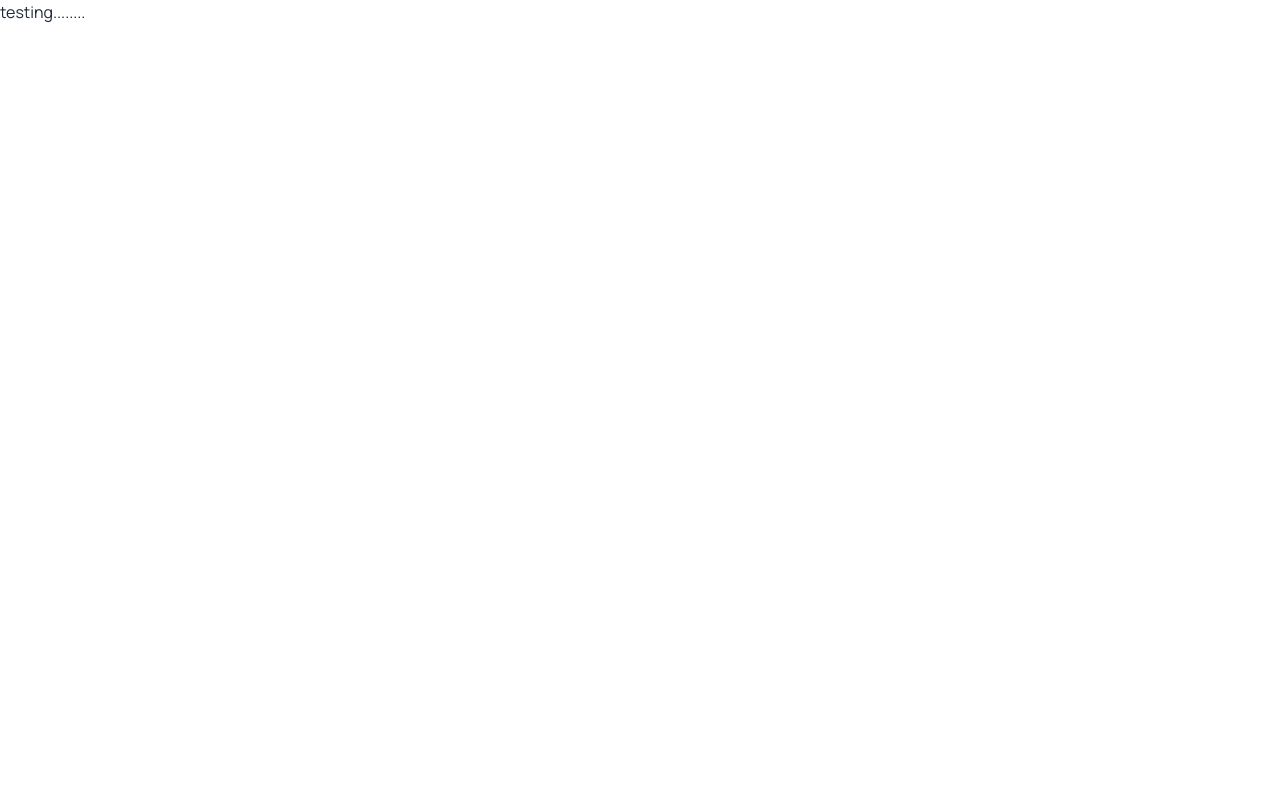
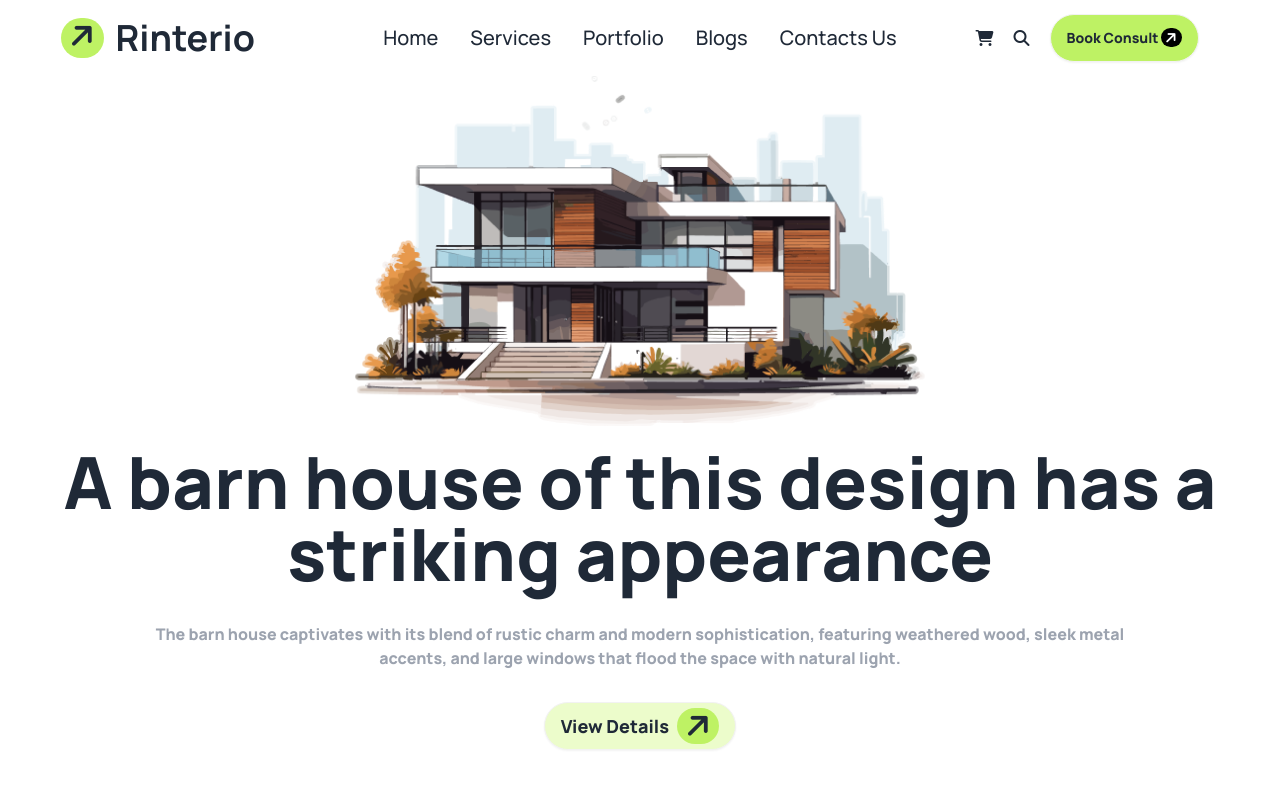
Before and after one commit to hossanshihab/Assignment-3, a plain HTML site: page index.html in a window 1280 px wide. Drawn offline with nearby package versions, Linux system fonts and the light colour scheme.

Commit message:
nav bar and banner section complete

```diff
--- a/index.html
+++ b/index.html
@@ -22,7 +22,78 @@
 </head>
 
 <body class="font-family">
-    <h1>testing........</h1>
+  <header class="w-11/12 mx-auto">
+    <!-- nav-menu-starts-here -->
+    <nav>
+      <div class="navbar bg-base-100">
+        <div class="navbar-start">
+          <div class="flex justify-between gap-3">
+            <span class="bg-lime-300 rounded-full px-2 text-3xl "><i
+                class="fa-solid fa-arrow-right -rotate-45"></i></span>
+            <a href="#" class="text-4xl font-bold">Rinterio</a>
+          </div>
+        </div>
+        <div class="navbar-center hidden lg:flex">
+          <ul class="menu menu-horizontal px-1 text-xl font-[500] ">
+            <li class="hover:text-gray-500 duration-300 ease-in-out"><a>Home</a></li>
+            <li class="hover:text-gray-500 duration-300 ease-in-out"><a>Services</a></li>
+            <li class="hover:text-gray-500 duration-300 ease-in-out"><a>Portfolio</a></li>
+            <li class="hover:text-gray-500 duration-300 ease-in-out"><a>Blogs</a></li>
+            <li class="hover:text-gray-500 duration-300 ease-in-out"><a>Contacts Us</a></li>
+          </ul>
+        </div>
+        <div class="navbar-end flex space-x-5">
+          <div class="flex gap-5 font-semibold">
+            <button><i class="fa-solid fa-cart-shopping"></i></button>
+            <button><i class="fa-solid fa-magnifying-glass"></i></button>
+          </div>
+          <button class="btn bg-lime-300 rounded-[32px] lg:block hidden ">
+            <a class="font-extrabold">Book Consult</a>
+            <span class="bg-black rounded-[32px] px-1 text-1xl "><i
+                class="fa-solid fa-arrow-right -rotate-45 text-white"></i></span>
+          </button>
+          <div class="dropdown">
+            <div tabindex="0" role="button" class="btn btn-ghost lg:hidden">
+              <i class="fa-solid fa-bars"></i>
+            </div>
+            <ul tabindex="0"
+              class="menu menu-sm dropdown-content bg-base-100 rounded-box z-[1] mt-3 w-52 p-2 shadow right-0">
+              <li>
+                <a>Home</a>
+                <a>Services</a>
+                <a>Portfolio</a>
+                <a>Blogs</a>
+                <a>Contacts Us</a>
+              </li>
+            </ul>
+          </div>
+        </div>
+      </div>
+    </nav>
+
+    <!-- banner-section-starts-here -->
+    <section>
+      <div class="flex flex-col justify-center items-center text-center gap-5">
+        <div>
+          <img src="./assets/banner.png" alt="">
+        </div>
+        <div class="space-y-8">
+          <h1 class="lg:text-7xl font-extrabold">A barn house of this design has a <br>striking appearance</h1>
+          <p class="text-gray-400 font-black">The barn house captivates with its blend of rustic charm and modern
+            sophistication, featuring weathered wood, sleek metal <br>accents, and large windows that flood the space
+            with natural light.</p>
+          <button class="btn bg-lime-100 rounded-[32px] font-extrabold text-lg">View Details
+            <span class="bg-lime-300 rounded-full px-2 text-3xl "><i
+                class="fa-solid fa-arrow-right -rotate-45"></i></span>
+          </button>
+        </div>
+      </div>
+    </section>
+    <!-- banner-section-ends-here -->
+
+
+  </header>
+  <main></main>
 </body>
 
 </html>
```
